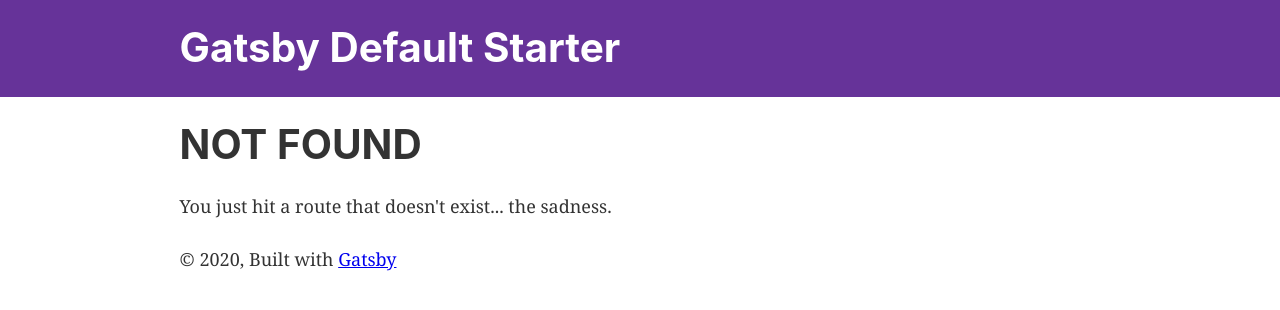
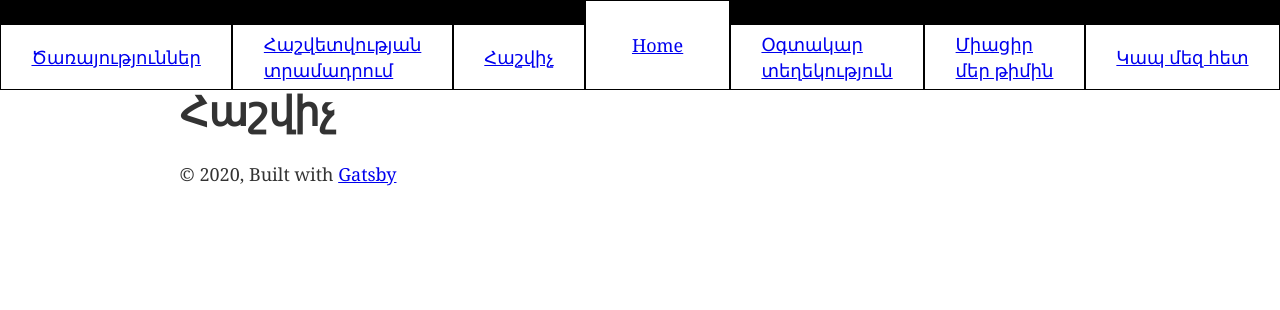
Before and after one commit to Silvi-Z/Triple, a Gatsby site: page /calculator in a window 1280 px wide. Before the commit this address had no page. Built offline with nearby package versions, Linux system fonts and the light colour scheme; Gatsby itself is replaced by a stand-in of ours.

Commit message:
Basic routing

```diff
--- a/src/components/header.js
+++ /dev/null
@@ -1,42 +0,0 @@
-import { Link } from 'gatsby';
-import PropTypes from 'prop-types';
-import React from 'react';
-
-const Header = ({ siteTitle }) => (
-  <header
-    style={{
-      background: 'rebeccapurple',
-      marginBottom: '1.45rem',
-    }}
-  >
-    <div
-      style={{
-        margin: '0 auto',
-        maxWidth: 960,
-        padding: '1.45rem 1.0875rem',
-      }}
-    >
-      <h1 style={{ margin: 0 }}>
-        <Link
-          to="/"
-          style={{
-            color: 'white',
-            textDecoration: 'none',
-          }}
-        >
-          {siteTitle}
-        </Link>
-      </h1>
-    </div>
-  </header>
-);
-
-Header.propTypes = {
-  siteTitle: PropTypes.string,
-};
-
-Header.defaultProps = {
-  siteTitle: '',
-};
-
-export default Header;
--- a/src/components/layout.js
+++ b/src/components/layout.js
@@ -7,25 +7,25 @@
 
 import React from 'react';
 import PropTypes from 'prop-types';
-import { useStaticQuery, graphql } from 'gatsby';
+// import { useStaticQuery, graphql } from 'gatsby';
 
-import Header from './header';
+import Navbar from './navbar';
 import './layout.css';
 
 const Layout = ({ children }) => {
-  const data = useStaticQuery(graphql`
-    query SiteTitleQuery {
-      site {
-        siteMetadata {
-          title
-        }
-      }
-    }
-  `);
+  // const data = useStaticQuery(graphql`
+  //   query SiteTitleQuery {
+  //     site {
+  //       siteMetadata {
+  //         title
+  //       }
+  //     }
+  //   }
+  // `);
 
   return (
     <>
-      <Header siteTitle={data.site.siteMetadata.title} />
+      <Navbar />
       <div
         style={{
           margin: '0 auto',
--- a/src/components/navbar.js
+++ b/src/components/navbar.js
@@ -57,7 +57,7 @@ const Navbar = () => {
           <NavLink to="/reports/">
             Հաշվետվության<br /> տրամադրում
           </NavLink>
-          <NavLink to="/">
+          <NavLink to="/calculator/">
             Հաշվիչ
           </NavLink>
         </LeftBottom>
@@ -68,13 +68,13 @@ const Navbar = () => {
       <Side>
         <RightTop />
         <RightBottom>
-          <NavLink to="/">
-            Օգրակար<br /> տեղեկություն
+          <NavLink to="/information/">
+            Օգտակար<br /> տեղեկություն
           </NavLink>
-          <NavLink to="/">
+          <NavLink to="/career/">
             Միացիր<br /> մեր թիմին
           </NavLink>
-          <NavLink to="/">
+          <NavLink to="/contact/">
             Կապ մեզ հետ
           </NavLink>
         </RightBottom>
--- /dev/null
+++ b/src/pages/calculator.js
@@ -0,0 +1,10 @@
+import React from 'react';
+import Layout from '../components/layout';
+
+const Calculator = () => (
+  <Layout>
+    <h1>Հաշվիչ</h1>
+  </Layout>
+);
+
+export default Calculator;
--- a/src/pages/index.js
+++ b/src/pages/index.js
@@ -1,20 +1,13 @@
 import React from 'react';
-import { Link } from 'gatsby';
-
 import Layout from '../components/layout';
-import Image from '../components/image';
+// import Image from '../components/image';
 import SEO from '../components/seo';
 
 const IndexPage = () => (
   <Layout>
     <SEO title="Home" />
-    <h1>Hi people</h1>
-    <p>Welcome to your new Gatsby site.</p>
-    <p>Now go build something great.</p>
-    <div style={{ maxWidth: '300px', marginBottom: '1.45rem' }}>
-      <Image />
-    </div>
-    <Link to="/page-2/">Go to page 2</Link>
+    <h1>Home page here</h1>
+    {/* <Link to="/page-2/">Go to page 2</Link> */}
   </Layout>
 );
 
```
Also changed, not shown: src/pages/career.js (added, +10 -0 lines), src/pages/contact.js (added, +10 -0 lines), src/pages/information.js (added, +10 -0 lines), src/pages/page-2.js (deleted, +0 -16 lines), src/pages/reports.js (added, +10 -0 lines), src/pages/services.js (added, +10 -0 lines).
